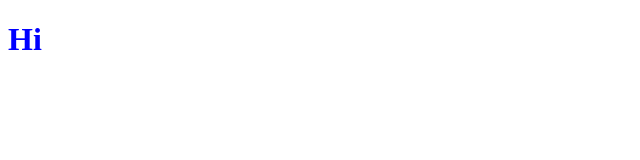
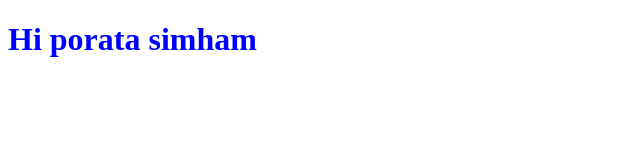
Before and after one commit to krishna28012006/hi-web, a plain HTML site: page index.html in a window 1280 px wide. Shown: the whole page, without its empty margins (0-640 px from the left). Drawn offline with Linux system fonts and the light colour scheme.

Commit message:
Update index.html

```diff
--- a/index.html
+++ b/index.html
@@ -12,6 +12,6 @@
     </style>
 </head>
 <body>
-    <h1>Hi</h1>
+    <h1>Hi porata simham</h1>
 </body>
 </html>
```
